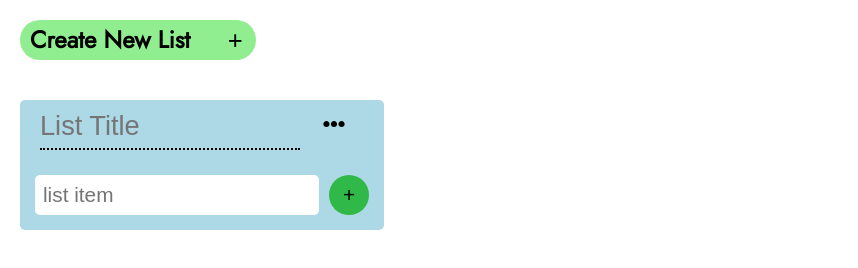
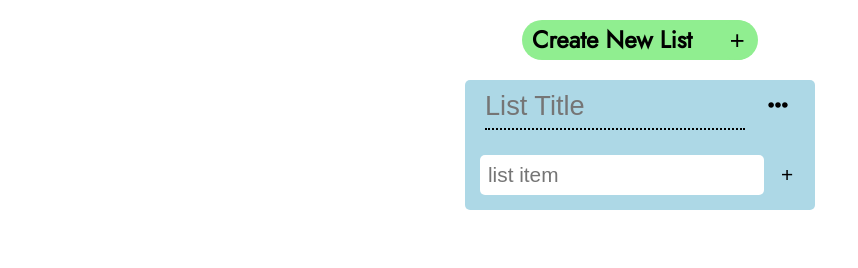
Before and after one commit to ayerub/JS-ListApp, a plain HTML site: page index.html in a window 1280 px wide. Shown: the whole page, without its empty margins (0-858 px from the left). Drawn offline with Linux system fonts and the light colour scheme.

Commit message:
css formatting

```diff
--- a/css/style.css
+++ b/css/style.css
@@ -12,7 +12,7 @@ body {
 
 .container {
   display: flex;
-  margin: 20px;
+  margin: 20px auto;
   background-color: lightgreen;
   width: 236px;
   border-radius: 20px;
@@ -58,21 +58,20 @@ body {
 
 .list-container {
   /* display: none; */
-  display: inline-block;
-  margin: 20px;
+  display: flex;
+  flex-direction: column;
+  width: 350px;
+  height: auto;
+  margin: 20px auto;
   background-color: lightblue;
   border-radius: 5px;
 }
 
 .menu-btn {
-  display: inline-block;
   margin: 3.5px;
   padding: 5px;
-}
-
-.menu-btn button {
   cursor: pointer;
-  width: 22px;
+  width: 30px;
   height: auto;
   background-color: rgba(173, 216, 230, 0);
   border: none;
@@ -81,11 +80,11 @@ body {
 .menu {
   display: none;
   position: absolute;
-  left: 220px;
-  top: 139px;
+  left: 49%;
+  top: 11.5%;
   width: 130px;
   height: 122px;
-  background-color: rgba(211, 211, 211, 0.95);
+  background-color: rgb(211, 211, 211);
   box-shadow: black 0 0 2px;
   border-radius: 5px;
 }
@@ -189,14 +188,14 @@ body {
   height: 40px;
   font-size: 1.3em;
   margin: 5px;
-  background-color: #30B948;
+  background-color: rgba(173, 216, 230, 0);
   border: none;
   border-radius: 50%;
 }
 
 .addItemBtn:hover {
   box-shadow: black 0 0 5px;
-  background-color: #30B948;
+  background-color: rgba(173, 216, 230, 0);
   transition: .4s;
 }
 
--- a/index.html
+++ b/index.html
@@ -11,9 +11,9 @@
       <button class="new-list-btn">+</button>
     </div>
     <div class="list-container">
-      <input type="text" placeholder="List Title" class="list-heading">
-      <div class="menu-btn">
-        <button><img src="img/ellipsis-h-solid.svg"></button>
+      <div>
+        <input type="text" placeholder="List Title" class="list-heading">
+        <button class="menu-btn"><img src="img/ellipsis-h-solid.svg"></button>
       </div>
       <div class="menu">
         <div class="delete-list">
```
